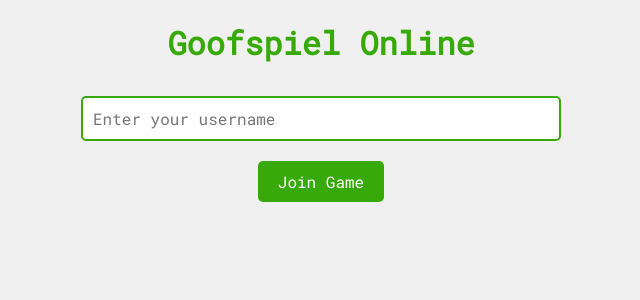
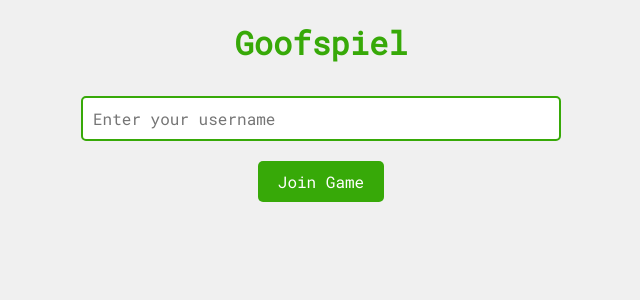
Before and after one commit to manipchi/gops, a Flask app: page / in a window 1280 px wide. Shown: the top 300 px of the page, without its empty margins (319-959 px from the left). Run offline with Flask 2, Linux system fonts and the light colour scheme; some libraries are stand-ins or nearby versions.

Commit message:
removed online in title

```diff
--- a/templates/index.html
+++ b/templates/index.html
@@ -8,7 +8,7 @@
 </head>
 <body>
     <div id="game-container">
-        <h1>Goofspiel Online</h1>
+        <h1>Goofspiel</h1>
         <div id="join-game">
             <input type="text" id="username" placeholder="Enter your username">
             <button id="join-btn">Join Game</button>
```
